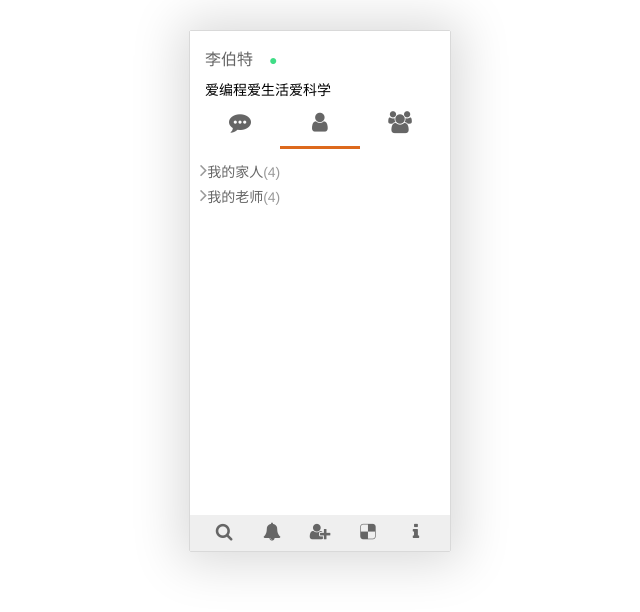
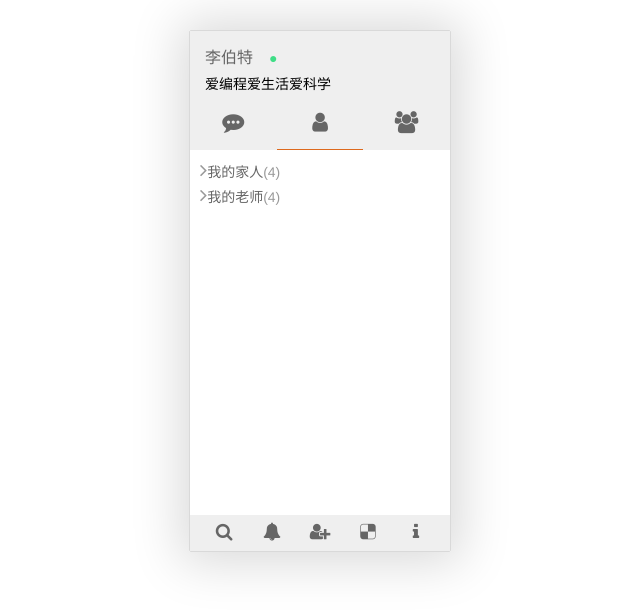
Before and after one commit to liebertLEOS/WebChat, a Vue app: page /#/Main in a window 1280 px wide. Shown: the top 612 px of the page, without its empty margins (320-960 px from the left). Built offline with nearby package versions, Linux system fonts and the light colour scheme.

Commit message:
main界面细节美化
调整了tab的尺寸，头部info尺寸

```diff
--- a/src/components/main/main.vue
+++ b/src/components/main/main.vue
@@ -86,10 +86,10 @@
 ::-webkit-scrollbar-track{background-color: transparent;}
 ::-webkit-scrollbar-thumb:hover{background-color: #999;}
 .webchat-main{display:block;box-sizing:content-box;margin:30px auto;width:260px;height:520px;border:1px solid #d9d9d9;border-radius:2px;box-shadow:1px 1px 50px 10px rgba(0,0,0,0.15);color:#666}
-.webchat-main-drag{height:15px;padding:0 50px;background-color:#fff;}
-.webchat-main-info{height:54px;padding:0 15px;background-color:#fff;font-size:14px;}
-.webchat-main-info .webchat-user{display:inline-block;max-width:150px;margin-right:16px;font-size:16px;}
-.webchat-main-info .webchat-status{position:relative;display:inline-block;cursor:pointer}
+.webchat-main-drag{height:15px;padding:0 50px;background-color:#efefef;cursor:move}
+.webchat-main-info{height:54px;padding:0 15px;background-color:#efefef;font-size:14px;}
+.webchat-main-info .webchat-user{float:left;height:24px;line-height:24px;max-width:150px;margin-right:16px;font-size:16px;}
+.webchat-main-info .webchat-status{position:relative;float:left;height:24px;line-height:24px;cursor:pointer}
 .webchat-status-online{color:#3fdd86}
 .webchat-status-offline{color:#aaa}
 .webchat-status .webchat-dropbox{position: absolute;z-index: 100;top: 24px;left: -31px;padding: 5px 0;width: 85px;border: 1px solid #E2E2E2;border-radius: 2px;background-color: #fff;box-shadow: 1px 1px 20px rgba(0,0,0,.1);}
@@ -101,12 +101,12 @@
 .webchat-remark{overflow: hidden;text-overflow:ellipsis;white-space: nowrap;}
 .webchat-remark:focus{border: 1px solid #d2d2d2;border-color: rgba(0,0,0,.15);}
 .webchat-main-tab{height:415px;}
-.webchat-main-tab .webchat-tab-tt{height:50px;padding:10px;background-color:#fff}
+.webchat-main-tab .webchat-tab-tt{height:50px;padding:10px 0px;background-color:#efefef}
 .webchat-main-tab .webchat-tab-tt li{position:relative;display:block;float:left;height:30px;line-height:30px;width:33.333%;text-align:center;cursor:pointer;}
 .webchat-main-tab .webchat-tab-tt li>i{font-size:22px;}
 .webchat-main-tab .webchat-tab-tt li:hover i{color:#777;}
 .webchat-main-tab .webchat-tab-ct{height:365px;padding:10px;background-color:rgba(255,255,255,0.8);overflow-x:hidden;overflow-y:scroll;}
-.webchat-main-tab .webchat-tab-tt .webchat-tab-focus:after{content: '';position: absolute;left: 0;bottom: -9px;width: 100%;height: 3px;background-color: #dd691d;}
+.webchat-main-tab .webchat-tab-tt .webchat-tab-focus:after{content: '';position: absolute;left: 0;bottom: -10px;width: 100%;height: 1px;background-color: #dd691d;}
 .webchat-tab-unselect{display:none;}
 .webchat-tab-select{display:block;}
 .webchat-main-user {}
```
